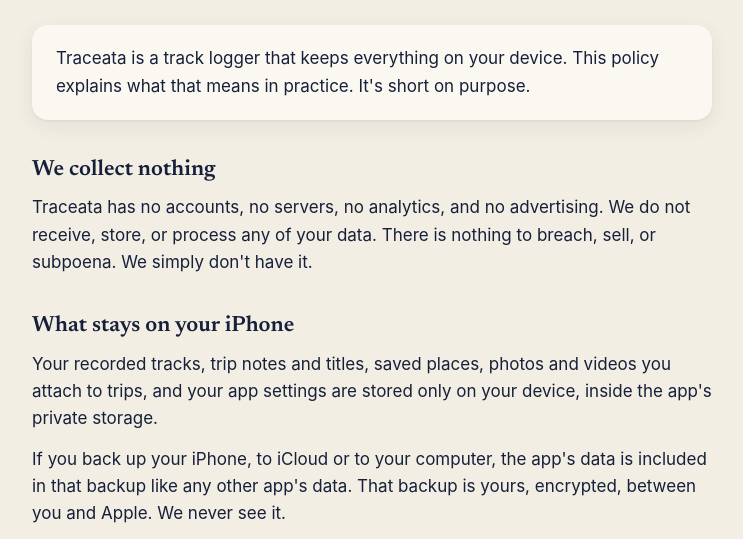
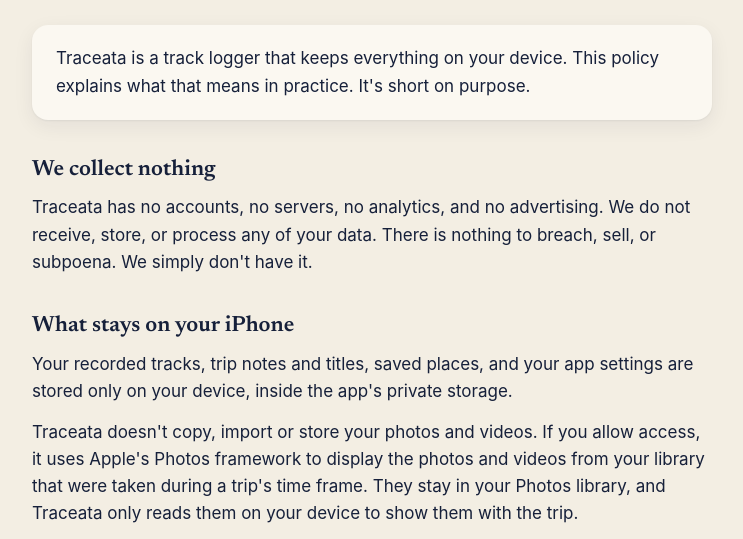
Before and after one commit to SunnyNatta/traceata-public, a plain HTML site: page privacy.html in a window 1280 px wide. Shown: the part 205-744 px from the top of the page, without its empty margins (268-1011 px from the left). Drawn offline with Linux system fonts and the light colour scheme.

Commit message:
Clarify privacy policy: Photos are displayed by time frame, not attached to trips
Co-Authored-By: Claude Sonnet 5.5 <noreply@anthropic.com>

```diff
--- a/privacy.html
+++ b/privacy.html
@@ -84,8 +84,12 @@
     don't have it.</p>
 
     <h2>What stays on your iPhone</h2>
-    <p>Your recorded tracks, trip notes and titles, saved places, photos and videos you attach to
-    trips, and your app settings are stored only on your device, inside the app's private storage.</p>
+    <p>Your recorded tracks, trip notes and titles, saved places, and your app settings are stored
+    only on your device, inside the app's private storage.</p>
+    <p>Traceata doesn't copy, import or store your photos and videos. If you allow access, it uses
+    Apple's Photos framework to display the photos and videos from your library that were taken
+    during a trip's time frame. They stay in your Photos library, and Traceata only reads them
+    on your device to show them with the trip.</p>
     <p>If you back up your iPhone, to iCloud or to your computer, the app's data is included in
     that backup like any other app's data. That backup is yours, encrypted, between you and Apple.
     We never see it.</p>
```
